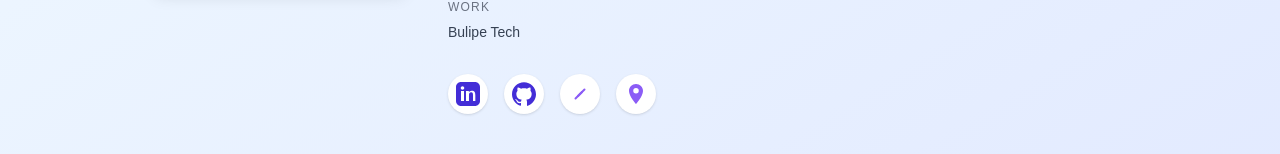
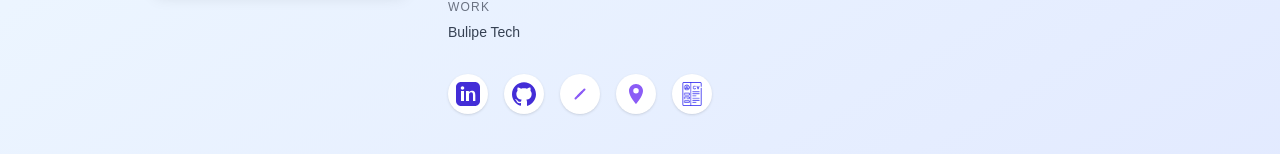
Before and after one commit to tarannumtasfia/dashboard, a Next.js app: page / in a window 1280 px wide. Shown: the part 354-508 px from the top of the page. Built offline with nearby package versions, Linux system fonts and the light colour scheme.

Commit message:
commited

```diff
--- a/src/app/page.js
+++ b/src/app/page.js
@@ -153,6 +153,24 @@ export default function Home() {
                 </g>
               </svg>
             </a>
+            {/* CV Icon */}
+            <a
+              href="/cv.pdf"
+              aria-label="Download CV"
+              className="rounded-full bg-white shadow hover:bg-purple-100 p-2 transition flex items-center justify-center"
+              download
+            >
+              <img
+                src="/cv-icon.png"
+                alt="CV Icon"
+                style={{
+                  width: "24px",
+                  height: "24px",
+                  filter:
+                    "invert(24%) sepia(94%) saturate(7470%) hue-rotate(247deg) brightness(90%) contrast(110%)",
+                }}
+              />
+            </a>
           </div>
         </div>
       </div>
```
Also changed, not shown: public/cv-icon.png (added), 1 other file (tests, documents, lock files or other folders).
